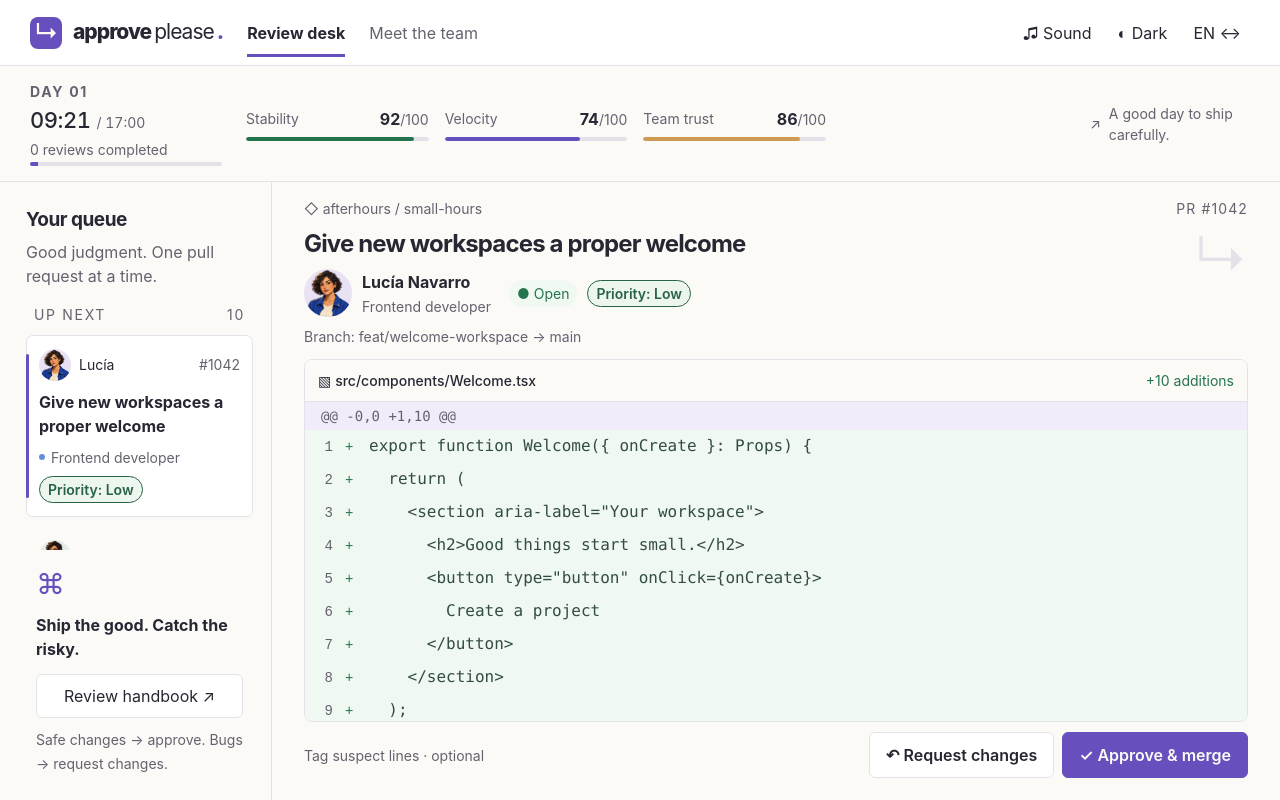
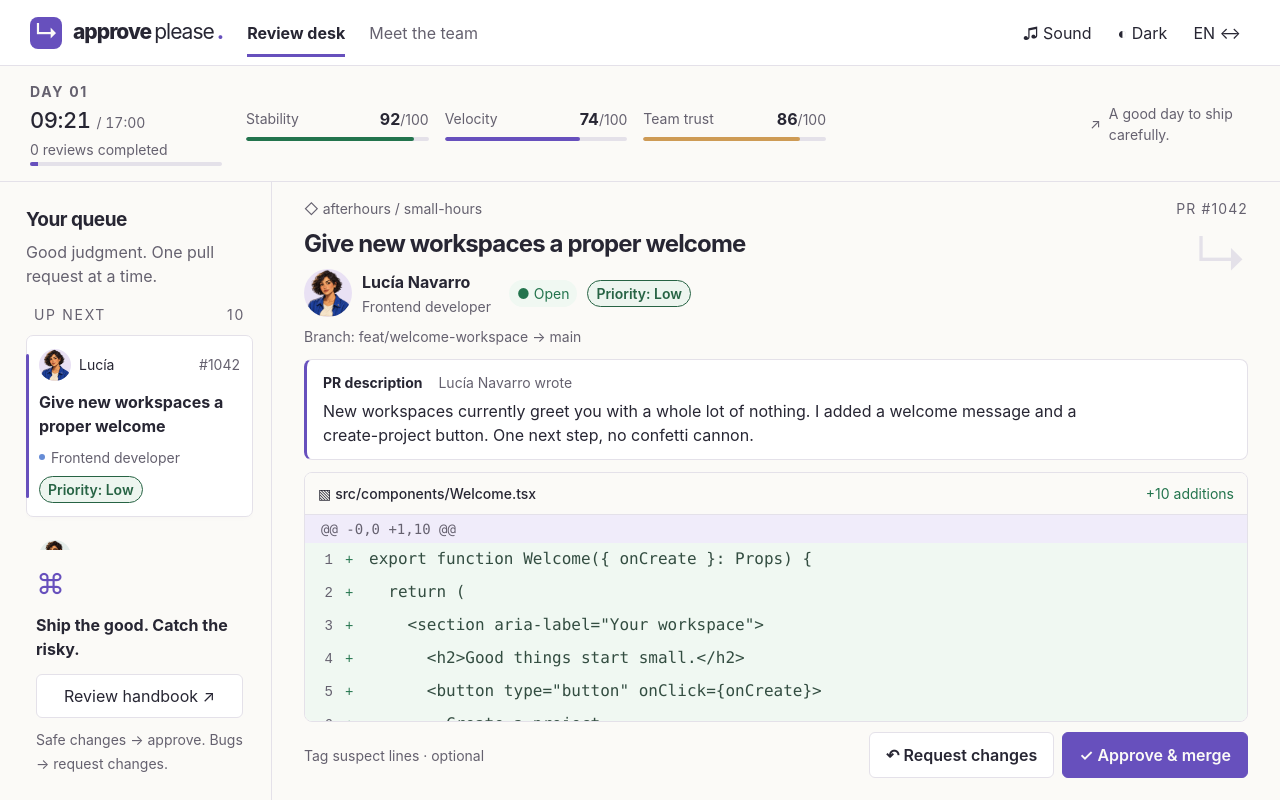
Before and after one commit to llamojha/approve-please, a Next.js app: page /dev/design in a window 1280 px wide. Built offline with nearby package versions, Linux system fonts and the light colour scheme.

Commit message:
feat: add developer descriptions to the review desk

```diff
--- a/constants/designStudyCopy.ts
+++ b/constants/designStudyCopy.ts
@@ -21,6 +21,8 @@ export const designStudyCopy = {
     shiftSummary: 'The day is done. Your pending reviews carry into the next shift.',
     nextShift: 'Start next shift',
     priority: 'Priority',
+    prDescription: 'PR description',
+    authorNote: (name: string) => `${name} wrote`,
     stability: 'Stability',
     velocity: 'Velocity',
     satisfaction: 'Team trust',
@@ -81,6 +83,8 @@ export const designStudyCopy = {
     shiftSummary: 'El día ha terminado. Las revisiones pendientes pasan al siguiente turno.',
     nextShift: 'Empezar el siguiente turno',
     priority: 'Prioridad',
+    prDescription: 'Descripción de la PR',
+    authorNote: (name: string) => `${name} comenta`,
     stability: 'Estabilidad',
     velocity: 'Velocidad',
     satisfaction: 'Confianza',
--- a/constants/designStudyTeam.ts
+++ b/constants/designStudyTeam.ts
@@ -20,6 +20,10 @@ export const studyTeam = [
     },
     "filename": "src/components/Welcome.tsx",
     "branch": "welcome-workspace",
+    "description": {
+      "en": "New workspaces currently greet you with a whole lot of nothing. I added a welcome message and a create-project button. One next step, no confetti cannon.",
+      "es": "Los espacios nuevos te reciben con un montón de nada. He añadido un mensaje de bienvenida y un botón para crear un proyecto. Un siguiente paso, sin cañón de confeti."
+    },
     "lines": [
       "export function Welcome({ onCreate }: Props) {",
       "  return (",
@@ -53,6 +57,10 @@ export const studyTeam = [
     },
     "filename": "src/api/account.ts",
     "branch": "account-observability",
+    "description": {
+      "en": "Last night’s account incident took three tabs and a lucky guess to trace. This adds context to the account lookup logs. I’d like the next on-call shift to involve less detective work.",
+      "es": "El incidente de cuentas de anoche necesitó tres pestañas y algo de suerte para seguirle la pista. Añado contexto a los logs de consulta de cuentas. Que la próxima guardia tenga menos trabajo de detective."
+    },
     "lines": [
       "export async function getAccount(req: Request) {",
       "  const session = await requireSession(req);",
@@ -89,6 +97,10 @@ export const studyTeam = [
     },
     "filename": "src/platform/workers.ts",
     "branch": "worker-ceiling",
+    "description": {
+      "en": "The worker setting accepts whatever number it gets handed. I’m putting a ceiling on it before someone discovers how expensive enthusiasm can be. Have a look at the bounds.",
+      "es": "El ajuste de workers acepta cualquier número que le pasen. Le pongo un límite antes de que alguien descubra lo caro que sale el entusiasmo. Echad un vistazo a los límites."
+    },
     "lines": [
       "export function workerCount(requested: number) {",
       "  const MAX_WORKERS = 8;",
@@ -118,6 +130,10 @@ export const studyTeam = [
     },
     "filename": "src/data/digest.ts",
     "branch": "quiet-day-digest",
+    "description": {
+      "en": "A workspace with no activity still needs a number in the daily digest. This keeps the averaging logic in one place. Quiet days deserve a row in the spreadsheet too.",
+      "es": "Un espacio sin actividad también necesita un número en el resumen diario. Centralizo aquí el cálculo de la media. Los días tranquilos también merecen una fila en la hoja de cálculo."
+    },
     "lines": [
       "export function averageActivity(counts: number[]) {",
       "  // A quiet workspace should report zero.",
@@ -147,6 +163,10 @@ export const studyTeam = [
     },
     "filename": "src/components/CommandTrigger.tsx",
     "branch": "command-menu",
+    "description": {
+      "en": "The command menu has a proper button now. Please give it a lap with just the keyboard; the mouse has already had plenty of attention.",
+      "es": "El menú de comandos ya tiene un botón como toca. Dadle una vuelta usando solo el teclado; el ratón ya ha recibido bastante atención."
+    },
     "lines": [
       "export function CommandTrigger({ open }: Props) {",
       "  return (",
@@ -179,6 +199,10 @@ export const studyTeam = [
     },
     "filename": "src/team/invitations.ts",
     "branch": "last-seat",
+    "description": {
+      "en": "I pulled the invitation check into a little helper so both screens use the same rule. Could someone double-check the last available seat? Off-by-one maths still makes me count on my fingers.",
+      "es": "He sacado la comprobación de invitaciones a una función para que las dos pantallas usen la misma regla. ¿Alguien puede revisar la última plaza disponible? Con estos límites todavía cuento con los dedos."
+    },
     "lines": [
       "export function canInvite(members: number, limit: number) {",
       "  // Each invitation needs one available seat.",
@@ -207,6 +231,10 @@ export const studyTeam = [
     },
     "filename": "src/testing/retry.ts",
     "branch": "bounded-retries",
+    "description": {
+      "en": "Moved the retry check into a shared helper. It should stop when a check passes or the attempt budget runs out. The test runner and I would both like to go home eventually.",
+      "es": "He pasado la comprobación de reintentos a una función común. Debe parar cuando pase la comprobación o se agoten los intentos. El ejecutor de pruebas y yo queremos irnos a casa en algún momento."
+    },
     "lines": [
       "export async function retryCheck(check: () => Promise<boolean>) {",
       "  for (let attempt = 0; attempt < 3; attempt += 1) {",
@@ -237,6 +265,10 @@ export const studyTeam = [
     },
     "filename": "src/ops/timeout.ts",
     "branch": "connection-deadline",
+    "description": {
+      "en": "The client wants milliseconds; our settings speak seconds. This helper handles the conversion and caps the wait. Ideally, the next connection timeout happens before my coffee goes cold.",
+      "es": "El cliente espera milisegundos y los ajustes hablan en segundos. Esta función convierte las unidades y limita la espera. A ver si la próxima conexión caduca antes de que se enfríe mi café."
+    },
     "lines": [
       "export function timeoutMs(seconds: number) {",
       "  // The client expects milliseconds, not seconds.",
@@ -265,6 +297,10 @@ export const studyTeam = [
     },
     "filename": "src/security/notes.ts",
     "branch": "workspace-boundary",
+    "description": {
+      "en": "Shared notes need the same access check wherever they’re opened. I’ve moved that decision here: workspace membership and account status both matter. Small function, fairly important door.",
+      "es": "Las notas compartidas necesitan la misma comprobación de acceso desde cualquier pantalla. Centralizo la decisión aquí: importan tanto el espacio de trabajo como el estado de la cuenta. Una función pequeña para una puerta bastante importante."
+    },
     "lines": [
       "export function canReadNote(user: User, note: Note) {",
       "  const sameWorkspace = user.workspaceId === note.workspaceId;",
@@ -293,6 +329,10 @@ export const studyTeam = [
     },
     "filename": "src/product/beta.ts",
     "branch": "beta-guest-list",
+    "description": {
+      "en": "The beta guest list is ready for the next cohort. This wires up the access decision for invited teams that have opted in. Let’s keep the launch small enough that we can still learn everyone’s name.",
+      "es": "La lista de la beta está lista para el siguiente grupo. Conecto la decisión de acceso para los equipos invitados que hayan dado su consentimiento. Que el lanzamiento sea lo bastante pequeño como para aprendernos los nombres."
+    },
     "lines": [
       "export function betaEnabled(team: Team, invitedIds: string[]) {",
       "  // Beta access requires both an invitation and consent.",
@@ -312,7 +352,7 @@ export function studyReview(sequence: number, locale: StudyLocale): PullRequest
   // Alternating editions ensure no coworker's identity predicts correctness.
   const flawed = (sequence % studyTeam.length + Math.floor(sequence / studyTeam.length)) % 2 === 1;
   return { id: `afterhours-${1042 + sequence}`, templateId: `study-${person.id}-${flawed ? 'flawed' : 'clean'}`,
-    title: person.title[locale], author: person.name, authorId: person.id, description: '', tags: [], importance: (['low', 'normal', 'high'] as const)[sequence % studyTeam.length % 3], estimatedReviewSeconds: 30,
+    title: person.title[locale], author: person.name, authorId: person.id, description: person.description[locale], tags: [], importance: (['low', 'normal', 'high'] as const)[sequence % studyTeam.length % 3], estimatedReviewSeconds: 30,
     files: [{ filename: person.filename, language: 'typescript', lines: person.lines.map((content, i) => ({ content: flawed && i + 1 === person.bugLine ? person.flawedLine : content, lineNumber: i + 1, isNew: true })) }],
     bugPatterns: flawed ? [{ kind: person.bugKind as BugKind, severity: person.bugKind === 'security' ? 'critical' : 'major', lineNumbers: [person.bugLine] }] : [] };
 }
--- a/pages/dev/design.tsx
+++ b/pages/dev/design.tsx
@@ -116,6 +116,7 @@ export default function DesignStudy() {
       <div className={styles.shiftbar}><div><span className={styles.eyebrow}>{t.shift(day)}</span><strong><time aria-label={t.clock}>{minutesToClock(currentTime)}</time><span> / 17:00</span></strong><span className={styles.clockNote}>{shiftEnded ? t.shiftEnded : !clockRunning ? t.paused : `${reviewedCount} ${t.reviewCount}`}</span><progress className={styles.clockProgress} aria-label={t.clock} value={currentTime} max={WORK_DAY_MINUTES} /></div><div className={styles.meters}>{(Object.keys(meters) as (keyof MeterSet)[]).map(key => <div key={key}><span>{t[key]}<b>{meters[key]}<small>/100</small></b></span><i><em style={{ width: `${meters[key]}%` }} /></i></div>)}</div><span className={styles.shiftStamp}>↗ <span>{t.deskTitle}</span></span></div>
       <div className={styles.workspace}><aside ref={sidebar} className={styles.sidebar}><h1>{t.queue}</h1><p>{t.queueHint}</p><div className={styles.queueList}>{queue}</div><div className={styles.sidebarBottom}><span className={styles.handbookIcon}>⌘</span><h3>{t.rulesIntro}</h3><button onClick={() => setPanel('rules')}>{t.rules} ↗</button><small>{t.liveRules}</small></div></aside>
       <main id="study-review" className={styles.main} data-swipe={swipe ?? undefined}><div className={styles.mobileTools}><button onClick={() => setPanel('queue')}>{t.queue} · 10</button><button onClick={() => setPanel('rules')}>{t.rules} ↗</button></div><div className={styles.repo}><span>◇ {t.repository}</span><span>PR #{1042 + sequence}</span></div><div className={styles.prHeading}><div><h1>{title(person)}</h1><div className={styles.author}><Portrait person={person} size={48} expression={completed && receipt ? (receipt.outcome === 'clean-approval' || receipt.outcome === 'correct-rejection' ? 'pleased' : 'concerned') : 'neutral'} /><div><strong>{names[person]}</strong><span>{role(person)}</span></div><span className={styles.openBadge}>● {completed ? t.reviewedBadge : t.open}</span><span className={styles.priority} data-priority={current.importance}>{t.priority}: {translations.shared.importance[current.importance]}</span></div></div><span className={styles.prGlyph} aria-hidden>↳</span></div><p className={styles.description}>{t.branch}: feat/{profile.branch} → main</p>
+      <section className={styles.authorNote} aria-label={t.prDescription}><div><h2>{t.prDescription}</h2><span>{t.authorNote(current.author)}</span></div><p>{current.description}</p></section>
       {shiftEnded && <section className={styles.shiftEnd} aria-labelledby="shift-end-title"><div role="status"><h2 id="shift-end-title">{t.shiftEnded}</h2><p>{reviewedCount} {t.reviewCount}. {t.shiftSummary}</p></div><button className={styles.primary} onClick={nextShift} disabled={completed}>{t.nextShift}</button></section>}
       <section className={styles.diff} aria-label={t.codeLabel}><div className={styles.fileHeader}><span>▧ <strong>{filename}</strong></span><span className={styles.additionCount}>+{current.files[0].lines.length} <span>{t.additions}</span></span></div><div className={styles.codeScroll} tabIndex={0} aria-label={t.codeLabel}><div className={styles.hunk}>@@ -0,0 +1,{current.files[0].lines.length} @@</div>{current.files[0].lines.map(({ content: line }, i) => <button key={`${person}-${i}`} className={`${styles.codeLine} ${styles.addition} ${selected.includes(i + 1) ? styles.selected : ''}`} disabled={completed || shiftEnded} aria-pressed={selected.includes(i + 1)} aria-label={`${t.select} ${i + 1}: ${line}`} onClick={() => setSelected(s => s.includes(i + 1) ? s.filter(n => n !== i + 1) : [...s, i + 1])}><span className={styles.lineNumber}>{i + 1}</span><span className={styles.lineMarker}>{selected.includes(i + 1) ? '●' : '+'}</span><code>{line || ' '}</code></button>)}</div></section>
       <div className={styles.decisionBar}><div><strong>{selected.length ? `${selected.length} ${t.selected}` : t.optional}</strong>{selected.length > 0 && !completed && <button onClick={() => setSelected([])}>{t.clear}</button>}</div><div className={styles.verdicts}><button className={styles.request} disabled={completed || shiftEnded} onClick={() => decide('request-changes')}>↶ {t.request}</button><button className={styles.primary} disabled={completed || shiftEnded} onClick={() => decide('approve')}>✓ {t.approve}</button></div></div>
--- a/styles/DesignStudy.module.css
+++ b/styles/DesignStudy.module.css
@@ -175,3 +175,10 @@
   .clockNote { margin-left:auto; }
   .author>.priority { margin-left:0; }
 }
+
+/* Author context stays between the branch and the diff, without stretching. */
+.authorNote { flex-shrink:0; border:1px solid var(--line); border-left:3px solid var(--purple); border-radius:.5rem; background:var(--surface); padding:.75rem 1rem; margin:0 0 .75rem; }
+.authorNote>div { display:flex; align-items:baseline; flex-wrap:wrap; gap:.25rem 1rem; }
+.authorNote h2 { font-size:.875rem; font-weight:650; margin:0; }
+.authorNote span { color:var(--subtle); font-size:.875rem; }
+.authorNote p { font-size:1rem; line-height:1.5; max-width:75ch; margin:.375rem 0 0; }
```
Also changed, not shown: plans/013-ui-ux-characters-and-authoring.md (+6 -0 lines), 7 other files (tests, documents, lock files or other folders).
